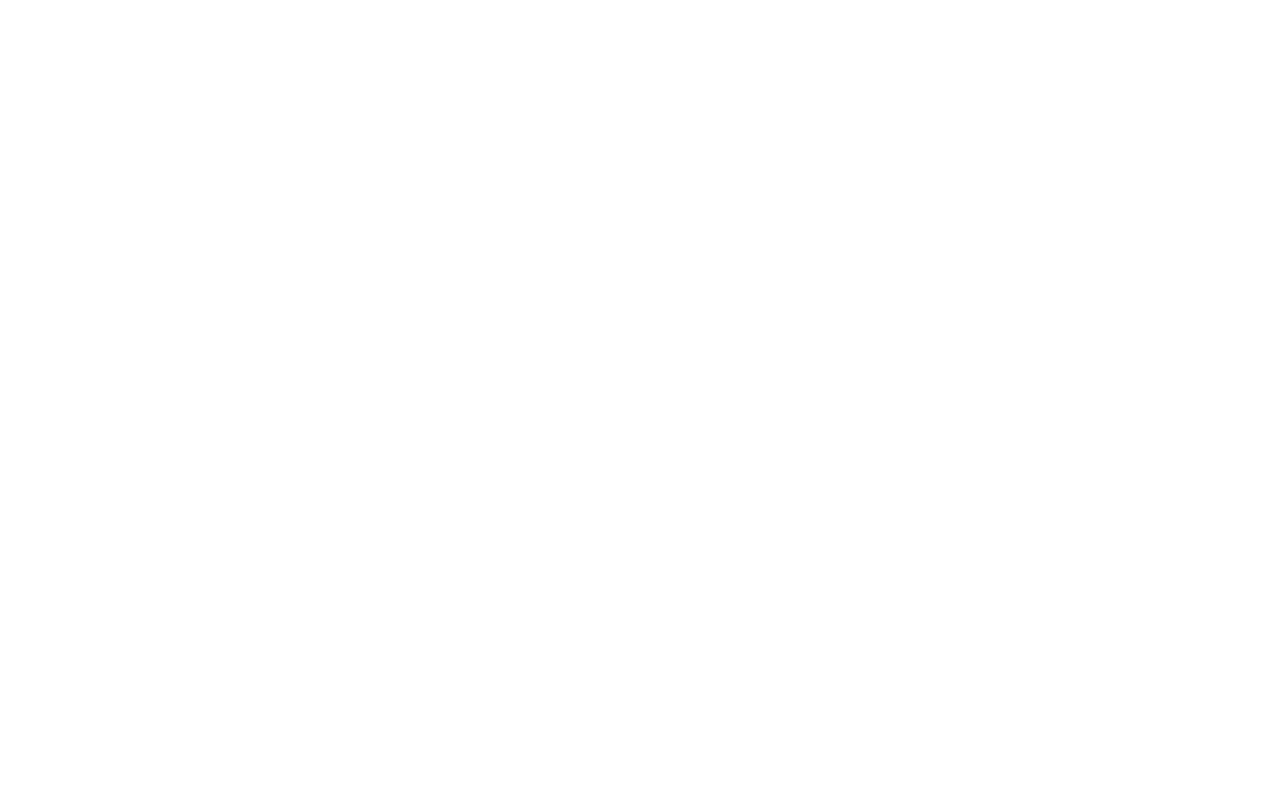
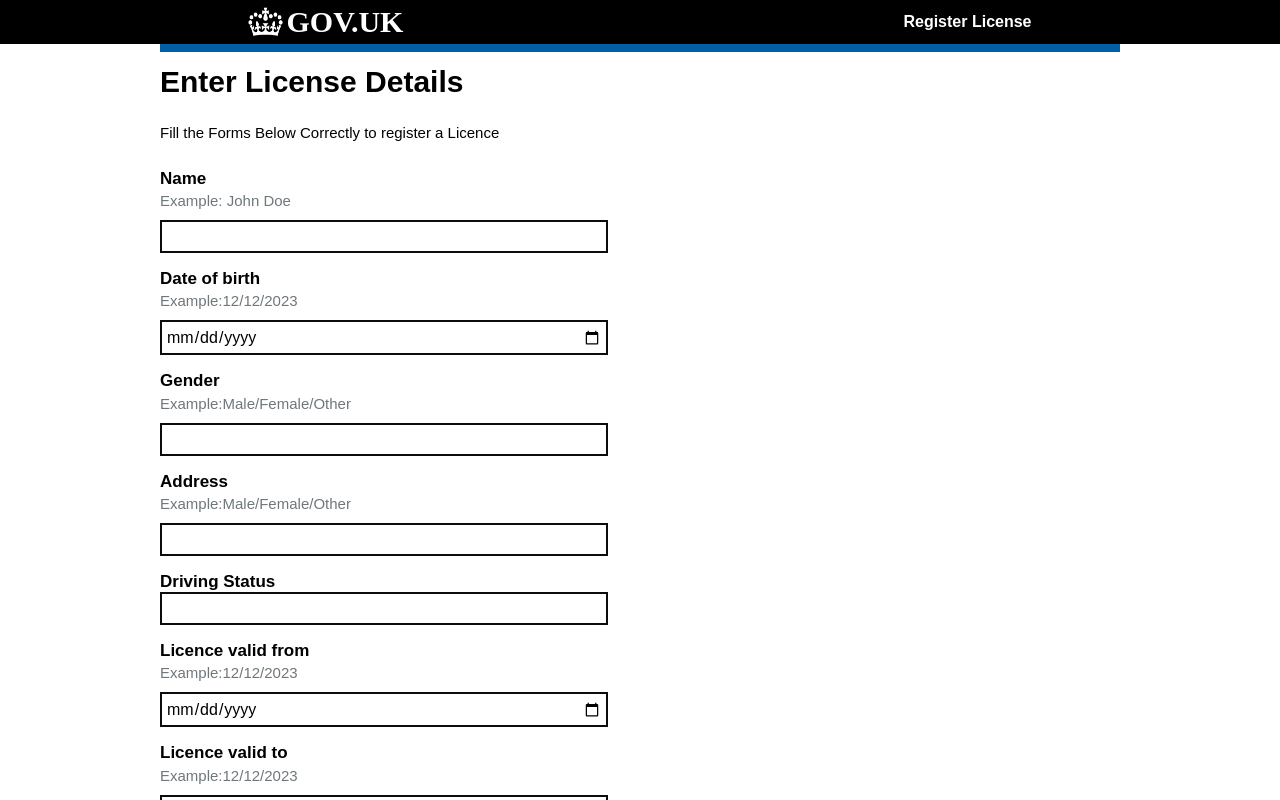
Before and after one commit to investorzhubz/ukdonman-frontend, a React (Create React App) app: page /create in a window 1280 px wide. Before the commit this address had no page. Shown: the top 800 px of the page. Built offline with nearby package versions, Linux system fonts and the light colour scheme.

Commit message:
intial commit

```diff
--- a/src/App.js
+++ b/src/App.js
@@ -9,7 +9,7 @@
   return (
     <div  className="App">
       <Routes>
-        <Route path='/' element={<Create />} />
+        <Route path='/create' element={<Create />} />
         <Route path='/driving-record/licence-number' element={<GetLicense />} />
         <Route path='/driving-record/:id' element={<License />} />
       </Routes>
```
Also changed, not shown: 1 other file (tests, documents, lock files or other folders).
